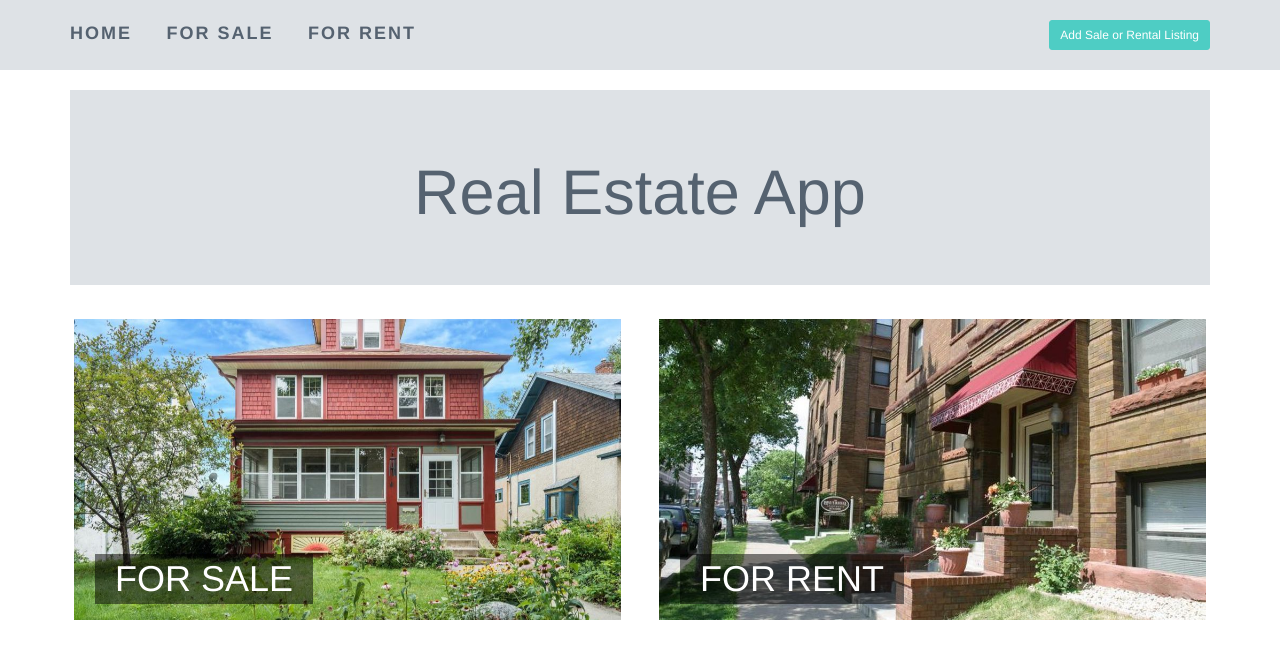
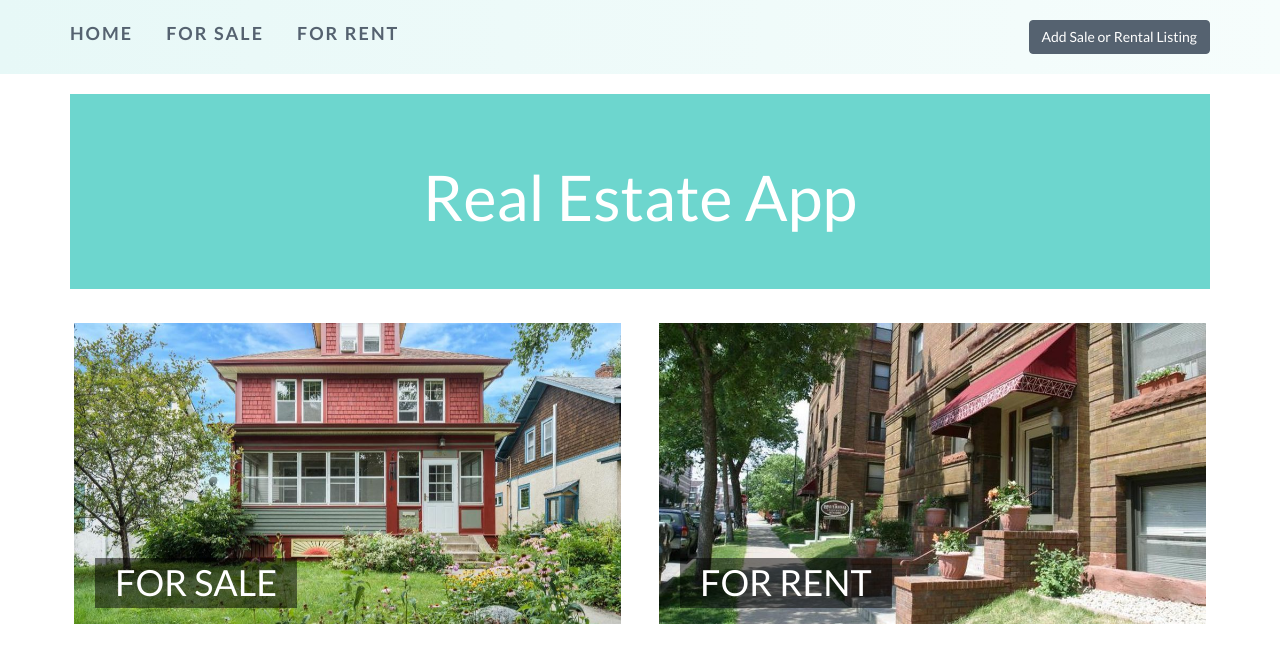
Before and after one commit to sjfortin/real-estate-listings, a website: page public/index.html in a window 1280 px wide. Drawn offline with nearby package versions, Linux system fonts and the light colour scheme.

Commit message:
Google font added. Color scheme updated

```diff
--- a/public/index.html
+++ b/public/index.html
@@ -11,6 +11,7 @@
     <!-- Stylesheets -->
     <link rel="stylesheet" href="vendors/bootstrap.min.css" />
     <link rel="stylesheet" href="vendors/sweetalert2.css" />
+    <link href="https://fonts.googleapis.com/css?family=Lato:300,400,400i,700" rel="stylesheet">
     <link rel="stylesheet" href="styles/style.css">
 
     <!-- Scripts -->
@@ -41,7 +42,7 @@
                         <li><a href="#!rentals">For Rent</a></li>
                     </ul>
                     <ul class="form">
-                        <li><a href="#!add-property" class="btn btn-sm btn-primary">Add Sale or Rental Listing</a></li>
+                        <li><a href="#!add-property" class="btn btn-info">Add Sale or Rental Listing</a></li>
                     </ul>
                 </div>
             </div>
--- a/public/styles/style.css
+++ b/public/styles/style.css
@@ -1,16 +1,18 @@
 body {
-    font-family: "Helvetica Neue", Helvetica, Arial, sans-serif;
+    font-family: 'Lato', sans-serif;
     font-size: 16px;
     line-height: 1.5;
     color: #556270;
+    font-weight: 400;
     background-color: #fff;
 }
 
 .nav {
     overflow: hidden;
     padding: 20px 0;
-    background: #dee2e6;
     margin-bottom: 20px;
+    background: #f6fdfc;
+    background: linear-gradient(to right, #e7f8f7, #f6fdfc);
 }
 
 .nav ul {
@@ -37,7 +39,7 @@ body {
     color: #556270;
     letter-spacing: 2px;
     text-transform: uppercase;
-    font-weight: bold;
+    font-weight: 700;
     transition: .33s all;
 }
 
@@ -52,9 +54,14 @@ body {
 }
 
 .container .jumbotron {
-    background-color: #dee2e6;
+    background-color: #e7f8f7;
     text-align: center;
     border-radius: 0;
+    background: #6dd6ce;
+}
+
+.jumbotron h1 {
+    color: #fff;
 }
 
 a.listing-img {
@@ -106,6 +113,19 @@ a.listing-img:hover {
     border-color: #556270;
 }
 
+.btn-info {
+    color: #fff;
+    background-color: #556270;
+    border-color: #556270;
+}
+
+.btn-info:hover,
+.btn-info:focus {
+    color: #fff;
+    background-color: #4ECDC4;
+    border-color: #556270;
+}
+
 .table-striped>tbody>tr:nth-of-type(odd) {
     background-color: #f4f6f7;
 }
```
